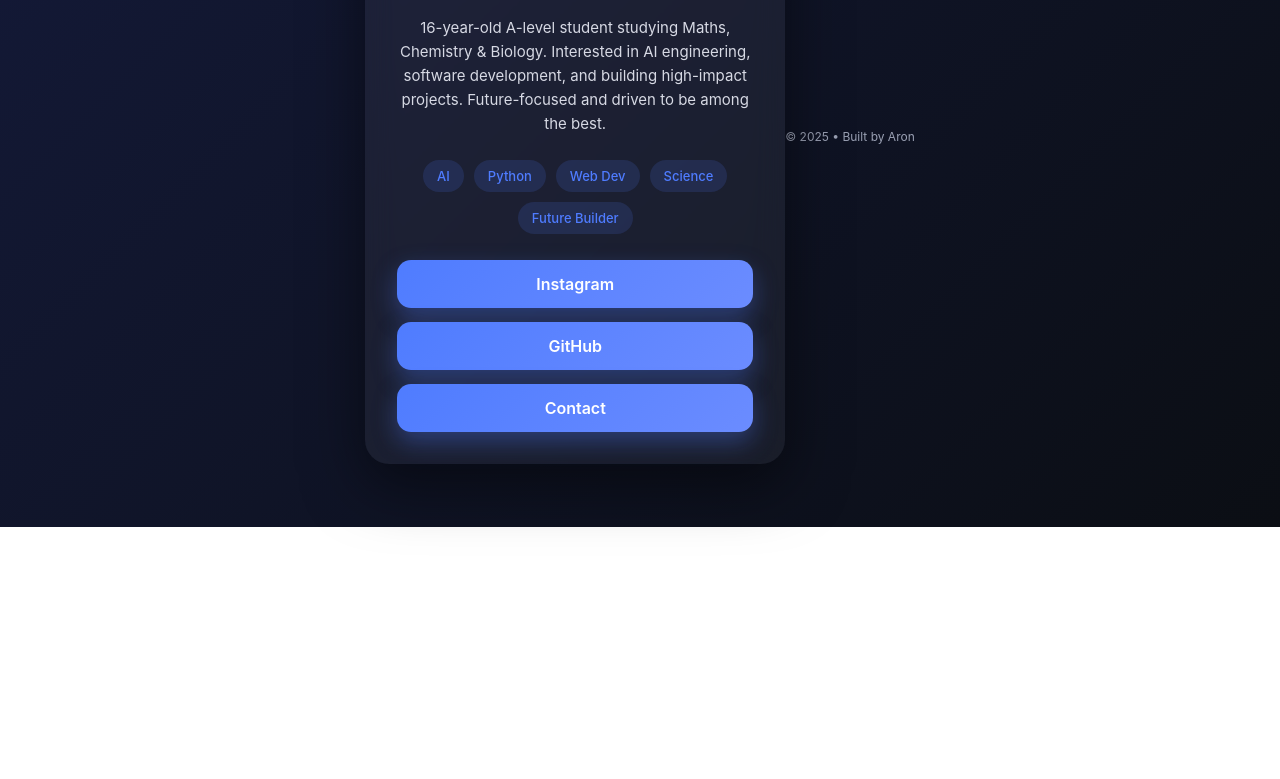
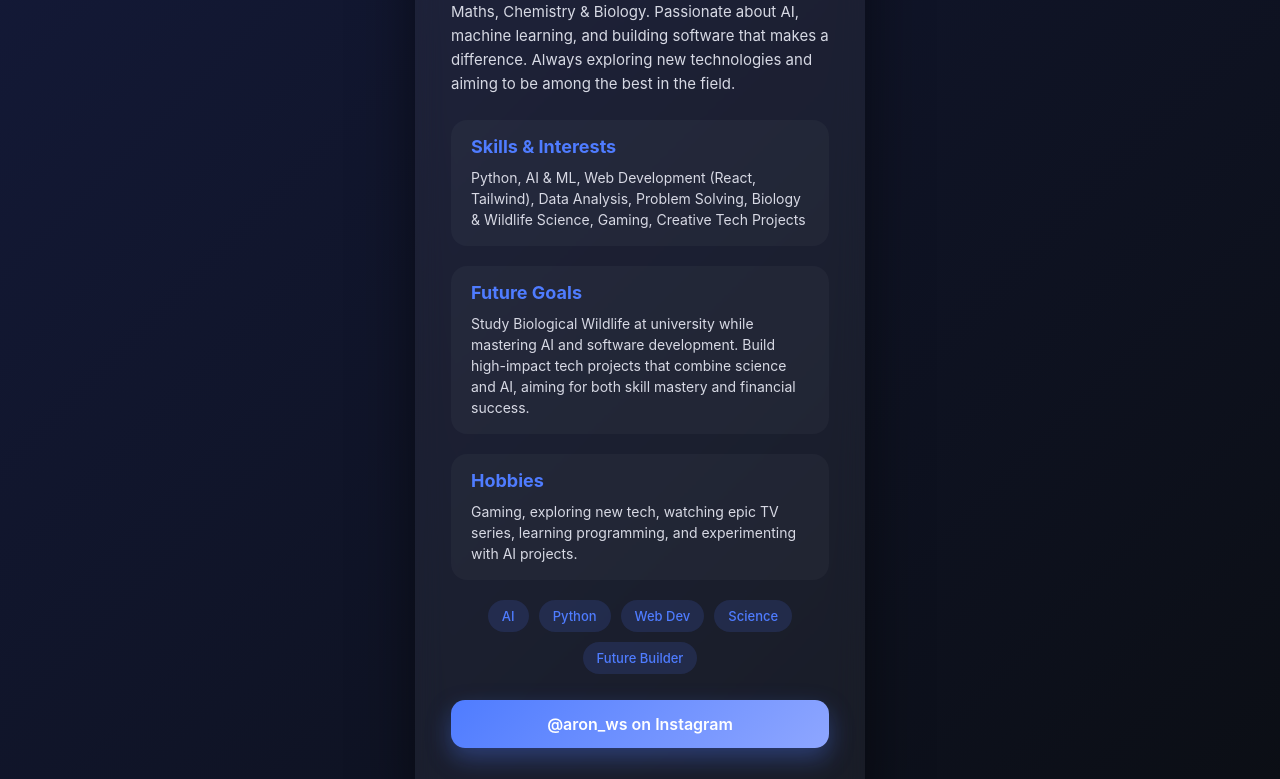
Before and after one commit to spotter-still/bio, a plain HTML site: page index.html in a window 1280 px wide. Shown: the part 273-1052 px from the top of the page. Before the commit the page ends 800 px from the top, so only its background shows below. Drawn offline with Linux system fonts and the light colour scheme.

Commit message:
Update index.html

```diff
--- a/index.html
+++ b/index.html
@@ -5,17 +5,17 @@
   <meta name="viewport" content="width=device-width, initial-scale=1.0">
   <title>Aron | Personal Page</title>
   <style>
-    /* Root colors */
     :root {
       --bg: #0b0e14;
       --card-bg: rgba(255, 255, 255, 0.05);
       --accent: #4f7cff;
+      --accent2: #8ea6ff;
       --text: #eaeaf0;
       --muted: #9aa0b3;
     }
 
-    /* Basic reset */
     * { margin: 0; padding: 0; box-sizing: border-box; font-family: "Inter", sans-serif; }
+
     body {
       background: linear-gradient(135deg, #141a3a, #0b0e14);
       color: var(--text);
@@ -26,16 +26,9 @@
       padding: 20px;
     }
 
-    /* Card container */
-    .card {
-      backdrop-filter: blur(15px);
-      background: var(--card-bg);
-      border-radius: 24px;
-      padding: 32px;
-      max-width: 420px;
+    .container {
+      max-width: 450px;
       width: 100%;
-      text-align: center;
-      box-shadow: 0 20px 60px rgba(0,0,0,0.5);
       animation: fadeUp 1s ease;
     }
 
@@ -44,7 +37,17 @@
       to { opacity: 1; transform: translateY(0); }
     }
 
-    /* Avatar */
+    .card {
+      backdrop-filter: blur(15px);
+      background: var(--card-bg);
+      border-radius: 24px;
+      padding: 36px;
+      text-align: center;
+      box-shadow: 0 20px 60px rgba(0,0,0,0.5);
+      transition: transform 0.3s ease;
+    }
+    .card:hover { transform: translateY(-5px); }
+
     .avatar {
       width: 100px;
       height: 100px;
@@ -55,15 +58,22 @@
       justify-content: center;
       font-size: 40px;
       font-weight: bold;
-      background: linear-gradient(135deg, var(--accent), #8ea6ff);
+      background: linear-gradient(135deg, var(--accent), var(--accent2));
       color: #fff;
+      box-shadow: 0 10px 20px rgba(79,124,255,0.4);
     }
 
     h1 { font-size: 28px; font-weight: 700; margin-bottom: 6px; }
     .subtitle { color: var(--muted); font-size: 14px; margin-bottom: 20px; }
-    .about { font-size: 15px; line-height: 1.6; margin-bottom: 24px; color: #d7d9e4; }
 
-    /* Tags */
+    .about {
+      font-size: 15px;
+      line-height: 1.6;
+      margin-bottom: 24px;
+      color: #d7d9e4;
+      text-align: left;
+    }
+
     .tags { display: flex; flex-wrap: wrap; justify-content: center; gap: 10px; margin-bottom: 26px; }
     .tag {
       background: rgba(79,124,255,0.15);
@@ -74,11 +84,10 @@
       font-weight: 500;
     }
 
-    /* Links */
-    .links { display: flex; flex-direction: column; gap: 14px; }
+    .links { display: flex; flex-direction: column; gap: 14px; margin-bottom: 24px; }
     .link {
       text-decoration: none;
-      background: linear-gradient(135deg, var(--accent), #6b8cff);
+      background: linear-gradient(135deg, var(--accent), var(--accent2));
       color: #fff;
       padding: 14px;
       border-radius: 14px;
@@ -92,25 +101,63 @@
       box-shadow: 0 15px 35px rgba(79,124,255,0.5);
     }
 
-    footer { text-align: center; margin-top: 18px; font-size: 12px; color: var(--muted); }
+    .section {
+      background: rgba(255,255,255,0.03);
+      padding: 16px 20px;
+      border-radius: 16px;
+      margin-bottom: 20px;
+      text-align: left;
+    }
+    .section h2 {
+      color: var(--accent);
+      font-size: 18px;
+      margin-bottom: 10px;
+    }
+    .section p {
+      font-size: 14px;
+      line-height: 1.5;
+      color: #d7d9e4;
+    }
 
-    /* Responsive adjustments */
-    @media (max-width: 450px) {
-      .card { padding: 24px; }
+    footer {
+      text-align: center;
+      margin-top: 12px;
+      font-size: 12px;
+      color: var(--muted);
+    }
+
+    @media (max-width: 470px) {
+      .card { padding: 28px; }
       .avatar { width: 80px; height: 80px; font-size: 32px; }
     }
   </style>
 </head>
 <body>
+  <div class="container">
     <div class="card">
       <div class="avatar">A</div>
       <h1>Aron</h1>
       <div class="subtitle">Student • AI & Tech • UK</div>
-    <p class="about">
-      16-year-old A-level student studying Maths, Chemistry & Biology.
-      Interested in AI engineering, software development, and building high-impact projects.
-      Future-focused and driven to be among the best.
-    </p>
+
+      <div class="about">
+        <p><strong>About Me:</strong> 16-year-old A-level student studying Maths, Chemistry & Biology. Passionate about AI, machine learning, and building software that makes a difference. Always exploring new technologies and aiming to be among the best in the field.</p>
+      </div>
+
+      <div class="section">
+        <h2>Skills & Interests</h2>
+        <p>Python, AI & ML, Web Development (React, Tailwind), Data Analysis, Problem Solving, Biology & Wildlife Science, Gaming, Creative Tech Projects</p>
+      </div>
+
+      <div class="section">
+        <h2>Future Goals</h2>
+        <p>Study Biological Wildlife at university while mastering AI and software development. Build high-impact tech projects that combine science and AI, aiming for both skill mastery and financial success.</p>
+      </div>
+
+      <div class="section">
+        <h2>Hobbies</h2>
+        <p>Gaming, exploring new tech, watching epic TV series, learning programming, and experimenting with AI projects.</p>
+      </div>
+
       <div class="tags">
         <div class="tag">AI</div>
         <div class="tag">Python</div>
@@ -118,12 +165,13 @@
         <div class="tag">Science</div>
         <div class="tag">Future Builder</div>
       </div>
+
       <div class="links">
-      <a class="link" href="#" target="_blank">Instagram</a>
-      <a class="link" href="#" target="_blank">GitHub</a>
-      <a class="link" href="#" target="_blank">Contact</a>
+        <a class="link" href="https://instagram.com/aron_ws" target="_blank">@aron_ws on Instagram</a>
       </div>
     </div>
+
     <footer>© 2025 • Built by Aron</footer>
+  </div>
 </body>
 </html>
```
Lines whose indentation alone changed are shown as unchanged.
